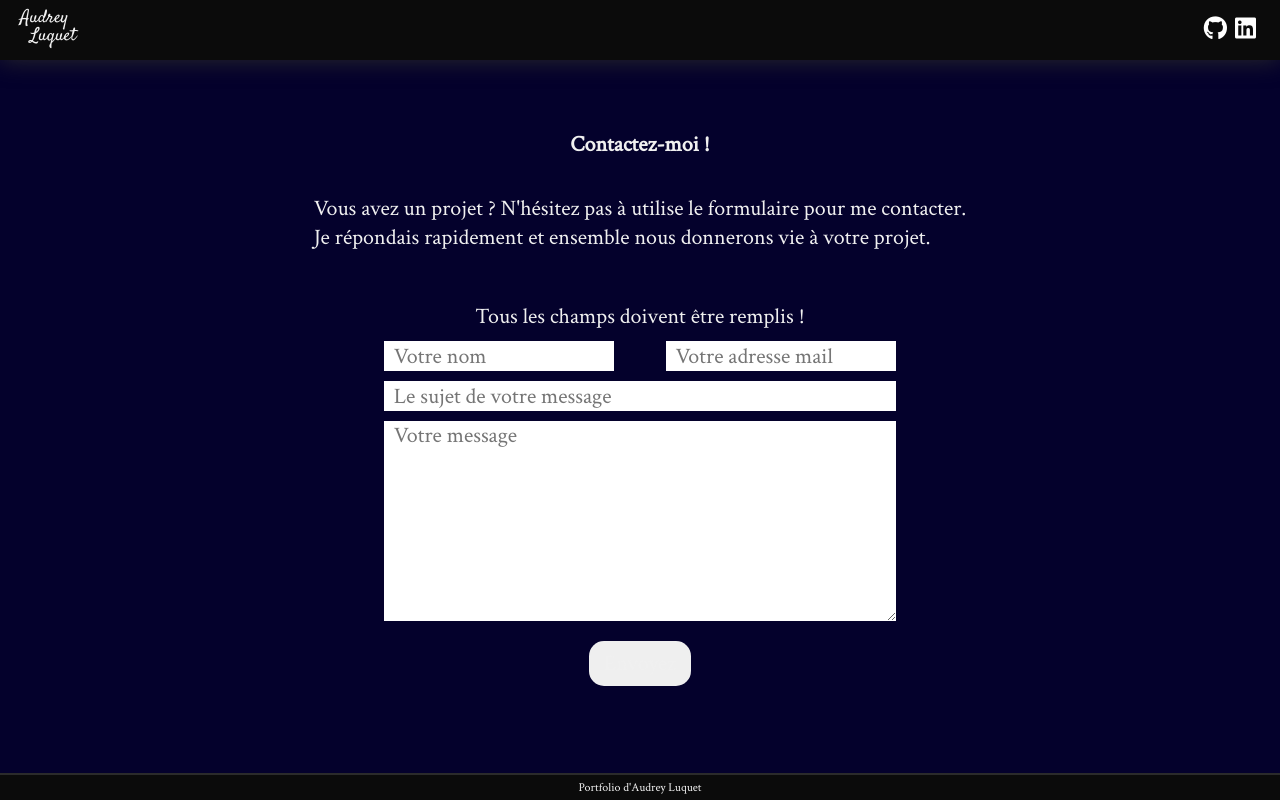
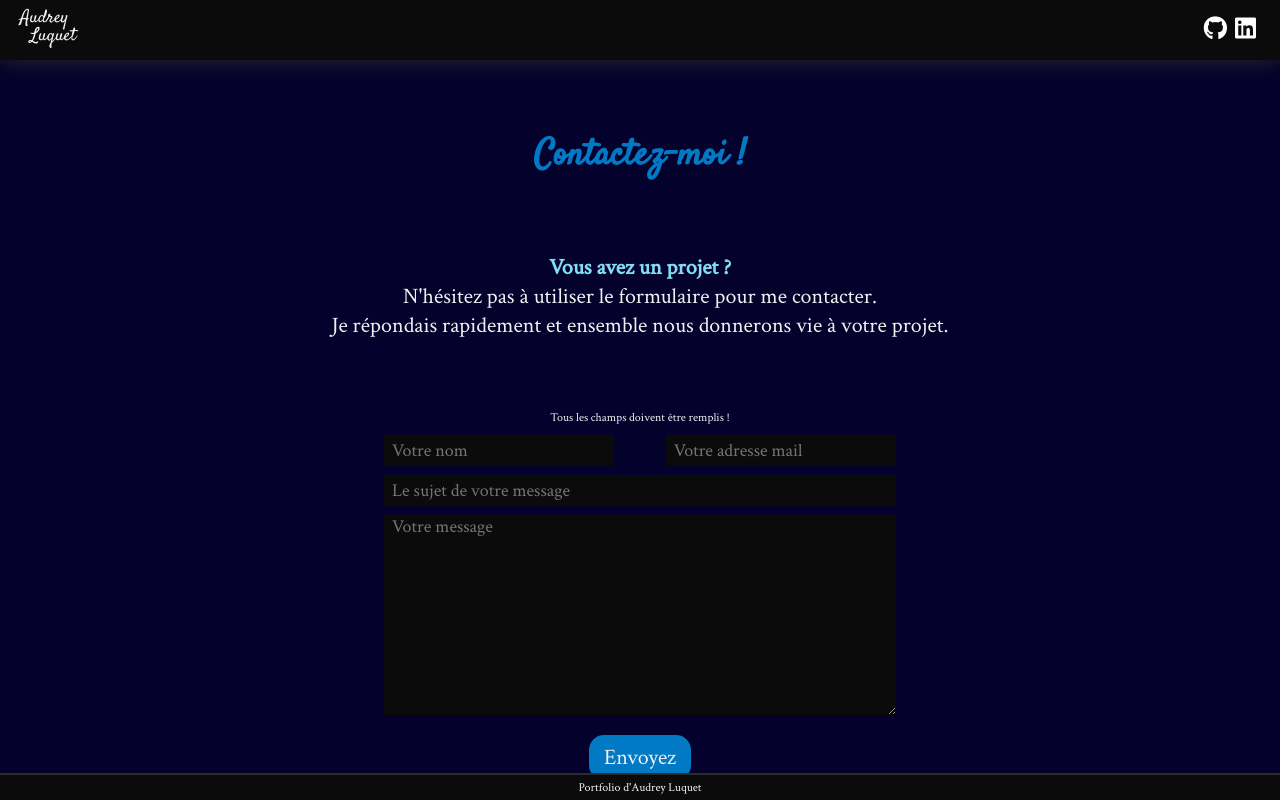
Before and after one commit to AudreyYuedra/portfolio, a React (Create React App) app: page /Contact in a window 1280 px wide. Built offline with nearby package versions, Linux system fonts and the light colour scheme.

Commit message:
modif style Contact

```diff
--- a/src/pages/Contact.jsx
+++ b/src/pages/Contact.jsx
@@ -7,25 +7,26 @@ const Main = styled.main`
    margin: 70px 0;
    ${mixins.column};
    ${mixins.totalCenter};
+   & h2 {
+      ${mixins.titleH2};
+   }
 `
-const Title = styled.h2`
-   display: flex;
-   justify-content: center;
-   font-family: ${fontFamily.ff_secondary};
-   font-size: ${fontSize.title};
-   color: ${colors.bg_secondary};
-   margin-bottom: 35px;
-`
-const Accroche = styled.p`
+const Accroche = styled.article`
+   ${mixins.column};
+   align-items: center;
    align-self: center;
-   margin-bottom: 50px;
+   margin: 30px 0 70px 0;
+   & .dbt {
+      color: ${colors.pastel_blue};
+      font-weight: 700;
+   }
 `
 const Form = styled.form`
    width: 40%;
    ${mixins.column};
    & p {
       align-self: center;
-      font-size: ${fontSize.txt_about};
+      font-size: ${fontSize.mini_txt};
       margin-bottom: 10px;
    }
    & div {
@@ -33,20 +34,24 @@ const Form = styled.form`
    }
    & input {
       height: 30px;
-      background-color: ${colors.bg_tertiary};
+      color: ${colors.pastel_blue};
+      background-color: ${colors.light_black};
+      font-size: ${fontSize.subtitle};
       border: none;
       margin-bottom: 10px;
    }
    & textarea {
       height: 200px;
-      background-color: ${colors.bg_tertiary};
+      color: ${colors.pastel_blue};
+      background-color: ${colors.light_black};
+      font-size: ${fontSize.subtitle};
       border: none;
       margin-bottom: 20px;
    }
    & button {
       width: 20%;
       align-self: center;
-      background-color: ${colors.bg_secondary};
+      background-color: ${colors.light_blue};
       border: none;
       padding: 8px;
       border-radius: 15px;
@@ -64,11 +69,11 @@ export default function Contact() {
 
    return (
       <Main>
-         <Title>Contactez-moi !</Title>
+         <h2>Contactez-moi !</h2>
          <Accroche>
-            Vous avez un projet ? N'hésitez pas à utilise le formulaire pour me contacter.
-            <br />
-            Je répondais rapidement et ensemble nous donnerons vie à votre projet.
+            <p className="dbt">Vous avez un projet ?</p>
+            <p>N'hésitez pas à utiliser le formulaire pour me contacter.</p>
+            <p>Je répondais rapidement et ensemble nous donnerons vie à votre projet.</p>
          </Accroche>
 
          <Form onSubmit={handleSubmit}>
```
